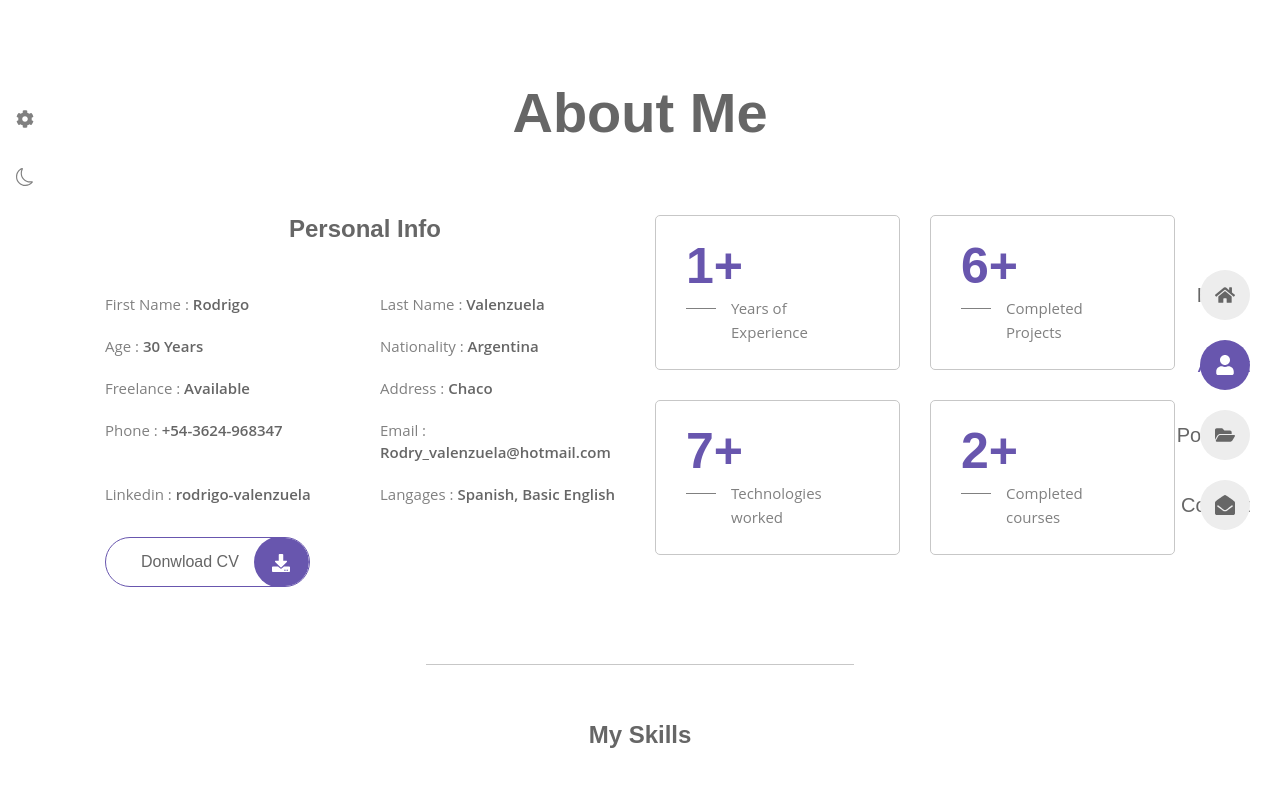
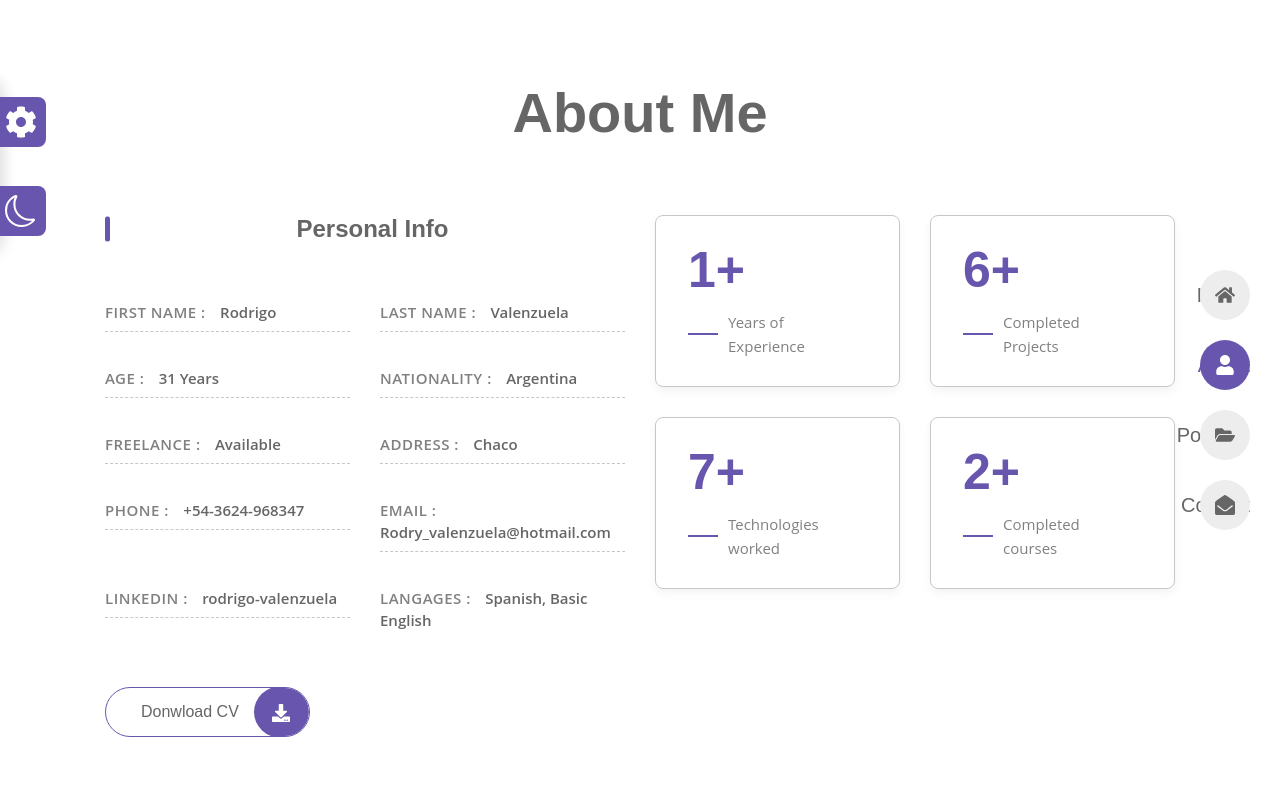
Before and after one commit to RodryVz/PortafolioReact, a React (Vite) app: page /about in a window 1280 px wide. Shown: the top 797 px of the page. Built offline with nearby package versions, Linux system fonts and the light colour scheme; a web font is replaced by a local one.

Commit message:
actualizacion Home, About y switchers

```diff
--- a/src/App.css
+++ b/src/App.css
@@ -9,6 +9,7 @@
     --container-color: hsl(0, 0%, 93%);
     --border-color: hsl(0, 0%, 78%);
     --text-white: #fff;
+    --first-color-rgb: 74, 144, 226;
 
 
     --body-font: 'Open Sans', sans-serif;
--- a/src/components/Info.tsx
+++ b/src/components/Info.tsx
@@ -1,4 +1,4 @@
-
+import './Info.css';
 import { personalInfo } from '../data';
 
 const Info = () => {
--- /dev/null
+++ b/src/components/info.css
@@ -0,0 +1,36 @@
+.info__item {
+    margin-bottom: 12px;
+    padding: 8px 0;
+    border-bottom: 1px dashed var(--border-color);
+    transition: all 0.3s ease;
+}
+
+.info__item:last-child {
+    border-bottom: none;
+}
+
+.info__title {
+    font-size: var(--smaller-font-size);
+    color: var(--first-color);
+    font-weight: var(--weight-600);
+    text-transform: uppercase;
+    letter-spacing: 0.5px;
+    margin-right: 10px;
+}
+
+.info__description {
+    font-size: var(--small-font-size);
+    color: var(--text-color);
+}
+
+.info__item:hover {
+    padding-left: 5px;
+}
+
+.info__item:hover .info__title {
+    color: var(--first-color-dark);
+}
+
+.info__item:hover .info__description {
+    font-weight: var(--weight-500);
+}
--- a/src/components/themes.css
+++ b/src/components/themes.css
@@ -1,71 +1,72 @@
-.style__switcher{
+.style__switcher {
     position: fixed;
     left: 0;
     top: 10%;
-    background-color: var(--text-white);
-    width: 220px;
-    padding: 15px;
-    box-shadow: 0 0 4px hsl(0, 0, 80%);
+    background-color: #ffffff;
+    width: 250px;
+    padding: 25px;
+    box-shadow: 3px 0 15px rgba(0, 0, 0, 0.15);
     z-index: 10;
     transform: translateX(-100%);
-    transition: all 0.3 ease;
+    transition: all 0.4s ease;
+    border-radius: 0 15px 15px 0;
+    border-right: 4px solid var(--first-color);
 }
 
 .show-switcher {
     transform: translateX(0);
 }
 
-.style__switcher,
-.style__switcher-toggler,
-.theme__toggler {
-    border-radius: 0 5px 5px 0;
-}
-
 .style__switcher-items {
     display: grid;
     grid-template-columns: repeat(5, 1fr);
-    column-gap: 4px;
-    row-gap: 8px;
+    gap: 12px;
 }
 
-.style__switcher-title,
-.style__switcher-toggler,
-.theme__toggler,
-.style__switcher-close{
-    color: hsl(0, 0, 40%);
+.style__switcher-title {
+    font-size: var(--normal-font-size);
+    font-weight: var(--weight-600);
+    color: #333;
+    border-bottom: 2px solid var(--first-color);
+    padding-bottom: 12px;
+    margin-bottom: 20px;
+    text-transform: uppercase;
+    letter-spacing: 1px;
 }
 
-.style__switcher-title{
-    font-size: var(--small-font-size);
-    font-weight: var(--weight-600);
-    border-bottom: 1px solid hsl(0, 0, 87%);
-    padding-bottom: 5px;
-    margin-bottom: 15px;
+.theme__img {
+    width: 40px;
+    cursor: pointer;
+    transition: transform 0.3s ease, box-shadow 0.3s ease;
+    border-radius: 50%;
 }
 
-.theme__img{
-    width: 30px;
-    cursor: pointer;
+.theme__img:hover {
+    transform: scale(1.15);
+    box-shadow: 0 0 10px rgba(0, 0, 0, 0.2);
 }
 
 .style__switcher-toggler,
 .theme__toggler {
     position: absolute;
     left: 100%;
-    background-color: var(--text-white);
+    background-color: var(--first-color);
+    color: #ffffff;
     height: 50px;
     width: 50px;
-    font-size: var(--large-font-size);
+    font-size: var(--h2-font-size);
     cursor: pointer;
-    display: grid;
-    place-items: center;
-    box-shadow: 0 0 2px hsl(0, 0, 80%);
-    transition: all 0.3s ease;
+    display: flex;
+    align-items: center;
+    justify-content: center;
+    box-shadow: 2px 0 8px rgba(0, 0, 0, 0.15);
+    transition: all 0.4s ease;
+    border-radius: 0 8px 8px 0;
 }
 
 .show-switcher .style__switcher-toggler,
 .show-switcher .theme__toggler {
-    left: -100%;
+    left: -50px;
 }
 
 .style__switcher-toggler {
@@ -76,10 +77,40 @@
     bottom: 10%;
 }
 
-.style__switcher-close{
+.style__switcher-toggler:hover,
+.theme__toggler:hover {
+    background-color: var(--first-color-alt);
+    transform: scale(1.05);
+}
+
+.style__switcher-close {
     cursor: pointer;
     font-size: var(--h2-font-size);
     position: absolute;
-    top: 2%;
+    top: 10px;
     right: 15px;
+    color: #555;
+    transition: color 0.3s ease, transform 0.3s ease;
 }
+
+.style__switcher-close:hover {
+    color: var(--first-color);
+    transform: rotate(90deg);
+}
+
+@keyframes pulse {
+    0% {
+        box-shadow: 0 0 0 0 rgba(var(--first-color-rgb), 0.7);
+    }
+    70% {
+        box-shadow: 0 0 0 10px rgba(var(--first-color-rgb), 0);
+    }
+    100% {
+        box-shadow: 0 0 0 0 rgba(var(--first-color-rgb), 0);
+    }
+}
+
+.style__switcher-toggler,
+.theme__toggler {
+    animation: pulse 2s infinite;
+}
--- a/src/data.tsx
+++ b/src/data.tsx
@@ -73,7 +73,7 @@ export const personalInfo = [
   {
     id: 3,
     title: 'Age : ',
-    description: '30 Years',
+    description: '31 Years',
   },
 
   {
--- a/src/page/about/about.css
+++ b/src/page/about/about.css
@@ -6,15 +6,29 @@
     align-items: flex-start;
 }
 
-.info__list{
-    row-gap: 20px;
-    margin-bottom: 32px;
+.info__list {
+    row-gap: 15px;
+    margin-bottom: 36px;
 }
 
 .section__subtitle {
     font-size: var(--h3-font-size);
     font-weight: var(--weight-600);
-    margin-bottom: 20px;
+    margin-bottom: 24px;
+    position: relative;
+    padding-left: 15px;
+}
+
+.section__subtitle::before {
+    content: '';
+    position: absolute;
+    left: 0;
+    top: 50%;
+    transform: translateY(-50%);
+    width: 5px;
+    height: 25px;
+    background-color: var(--first-color);
+    border-radius: 2px;
 }
 
 .info__list .info__title,
@@ -22,38 +36,52 @@
     font-size: var(--small-font-size);
 }
 
-.info__list .info__description{
+.info__list .info__title {
+    color: var(--text-color-light);
+    margin-bottom: 4px;
+}
+
+.info__list .info__description {
     color: var(--title-color);
     font-weight: var(--weight-600);
 }
 
 .stats__box {
     border: 1px solid var(--border-color);
-    padding: 20px 30px 25px;
-    border-radius: 5px;
+    padding: 24px 32px 28px;
+    border-radius: 8px;
+    transition: all 0.3s ease;
+    box-shadow: 0 4px 10px rgba(0, 0, 0, 0.05);
+}
+
+.stats__box:hover {
+    transform: translateY(-5px);
+    box-shadow: 0 6px 15px rgba(0, 0, 0, 0.1);
 }
 
 .stats__no {
     color: var(--first-color);
     font-size: var(--h1-font-size);
     line-height: 1.2;
+    margin-bottom: 10px;
 }
 
 .stats__title {
     font-size: var(--small-font-size);
     line-height: 1.6;
-    padding-left: 45px;
     position: relative;
+    padding-left: 40px;
 }
 
-.stats__title::before{
+.stats__title::before {
     content: "";
     position: absolute;
     left: 0;
-    top: 25%;
+    top: 50%;
     width: 30px;
-    height: 1px;
-    background-color: var(--text-color);
+    height: 2px;
+    background-color: var(--first-color);
+    transform: translateY(-50%);
 }
 
 .separator {
--- a/src/page/home/home.css
+++ b/src/page/home/home.css
@@ -1,42 +1,62 @@
-.home{
+.home {
     grid-template-columns: 4.32fr 7.68fr;
     align-items: center;
     padding: 50px;
     height: 100vh;
 }
 
-.home__img{
+.home__img-container {
+    position: relative;
+    overflow: hidden;
+}
+
+.home__img {
     height: 100%;
     object-fit: cover;
     z-index: 2;
+    transition: transform 0.3s ease;
 }
 
-.home__data{
+.home__img-container:hover .home__img {
+    transform: scale(1.02);
+}
+
+.home__img-overlay {
+    position: absolute;
+    top: 0;
+    left: 0;
+    width: 100%;
+    height: 100%;
+    z-index: 1;
+}
+.home__data {
     max-width: 650px;
     margin-inline: auto;
     padding-top: 10px;
 }
 
-.home__title{
+.home__title {
     position: relative;
-    font-size: var(--h1-font-size);
-    padding-bottom: 40px;
-    font-size: 3.5rem;
+    font-size: 3.7rem;
+    padding-bottom: 30px;
+    line-height: 1.2;
 }
 
-
-.home__h2{
-    font-size: 2.5rem;
-
+.home__title span {
+    color: var(--first-color);
+    display: block;
+    margin-bottom: 10px;
 }
 
-.home__title span{
-    color: var(--first-color);
+.home__h2 {
+    font-size: 2.6rem;
+    margin-bottom: 20px;
+    color: #333;
 }
 
-
-
 .home__description {
-    line-height: 2.125;
-    margin-block: 16px 32px;
+    line-height: 1.8;
+    margin-block: 20px 35px;
+    font-size: 1.1rem;
+    color: #555;
 }
```
Also changed, not shown: src/page/about/About.tsx (+0 -25 lines), src/page/home/Home.tsx (+0 -9 lines).
